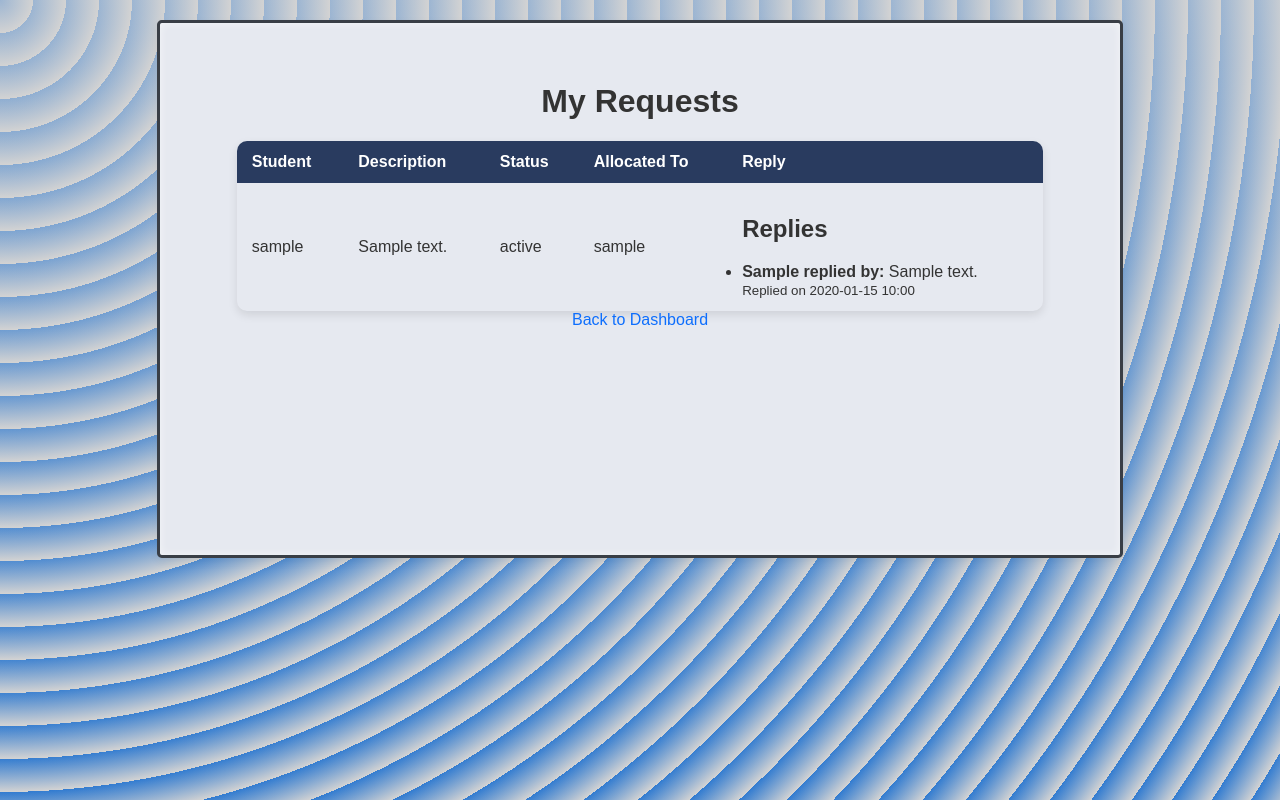
After one commit to Peizeli1/Hedgehog, a Django app: template insert_team_name_here/tutorials/templates/requests/request_list.html in a window 1280 px wide. The commit adds this page. Run offline with Django 3.2, Linux system fonts and the light colour scheme; the template is opened without the code that fills it: most values are stand-ins (such as "Sample title", 1, 10 or a date in 2020).

Commit message:
Add Request Function

```diff
--- a/insert_team_name_here/static/custom.css
+++ b/insert_team_name_here/static/custom.css
@@ -172,7 +172,7 @@ a {
 }
 
 form .btn {
-  width: 100%;
+  width: auto;
   padding: 1rem 2rem;
   border: none;
   font-size: 1rem;
@@ -199,7 +199,7 @@ form .btn:hover {
   padding: 1rem 2rem;
   border: none;
   border-radius: 20px;
-  font-size: 1.5rem;
+  font-size: 1.25rem;
   font-weight: 500;
   transition: all 0.3s ease-in-out;
   box-shadow: 0px 5px 15px rgba(0, 0, 0, 0.1);
@@ -413,13 +413,25 @@ a:hover {
 }
 
 .summary-cards {
+  display: flex;
   gap: 20px;
+  justify-content: space-between;
+}
+
+.summary-cards.three-columns .card {
+  flex: 1 1 30%;
+}
+
+.summary-cards.four-columns .card {
+  flex: 1 1 23%; /* 每个窗口占四分之一 */
 }
 
 .card {
   background-color: #ffffff;
   border-radius: 10px;
-  box-shadow: 0px 2px 4px rgba(0, 0, 0, 0.1);
+  padding: 20px;
+  box-shadow: 0px 4px 10px rgba(0, 0, 0, 0.1);
+  text-align: center;
 }
 
 .table-responsive {
@@ -508,7 +520,7 @@ a:hover {
 #posts {
   border-collapse: collapse;
   margin: 0px auto;
-  width: 50vw;
+  width: 90%;
   border-radius: 10px;
   overflow: hidden;
   text-align: left;
--- /dev/null
+++ b/insert_team_name_here/tutorials/templates/requests/request_list.html
@@ -0,0 +1,81 @@
+{% load static %}
+<!DOCTYPE html>
+<html>
+<head>
+    <title>Request List</title>
+    <link rel="stylesheet" type="text/css" href="{% static 'custom.css' %}">
+</head>
+<body>
+    <div class="dash-card">
+        <h1 class="text-center">
+            {% if user.role == "admin" %}
+                All Student Requests
+            {% else %}
+                My Requests
+            {% endif %}
+        </h1>
+
+        {% if user.role == 'student' %}
+        <div style="margin-bottom: 20px; text-align: center;">
+            <form method="get" action="{% url 'tutorials:create_request' %}" style="display:inline;">
+                <button type="submit" class="btn btn-success">Create Request</button>
+            </form>
+        </div>
+        {% endif %}
+
+        <table id="posts">
+            <thead>
+                <tr>
+                    <th>Student</th>
+                    <th>Description</th>
+                    <th>Status</th>
+                    <th>Allocated To</th>
+                    <th>Reply</th>
+                    {% if user.role == "admin" %}
+                        <th>Actions</th>
+                    {% endif %}
+                </tr>
+            </thead>
+            <tbody>
+                {% for request in requests %}
+                <tr>
+                    <td>{{ request.student.username }}</td>
+                    <td>{{ request.description }}</td>
+                    <td>{{ request.get_status_display }}</td>
+                    <td>
+                        {% if request.allocated_to %}
+                            {{ request.allocated_to.username }}
+                        {% else %}
+                            Not allocated
+                        {% endif %}
+                    </td>
+                    <td>
+                        <h2>Replies</h2>
+                        <ul>
+                            {% for reply in request.replies.all %}
+                            <li>
+                                <strong>{{ reply.replied_by.get_full_name }}:</strong> {{ reply.reply_text }}
+                                <br><small>Replied on {{ reply.created_at|date:"Y-m-d H:i" }}</small>
+                            </li>
+                            {% empty %}
+                            <li>No replies yet.</li>
+                            {% endfor %}
+                        </ul>
+                    </td>
+                    {% if user.role == "admin" %}
+                    <td>
+                        <form method="get" action="{% url 'tutorials:update_request_status' request.id %}" style="display:inline;">
+                            <button type="submit" class="btn btn-primary btn-sm">Update</button>
+                        </form>
+                    </td>
+                    {% endif %}
+                </tr>
+                {% endfor %}
+            </tbody>
+        </table>
+        <div class="d-flex justify-content-center mt-4">
+            <a href="{% url 'tutorials:dashboard' %}" class="btn btn-secondary" type="button">Back to Dashboard</a>
+        </div>
+    </div>
+</body>
+</html>
--- a/insert_team_name_here/tutorials/urls.py
+++ b/insert_team_name_here/tutorials/urls.py
@@ -28,4 +28,9 @@ urlpatterns = [
     path('invoice/', views.InvoiceView.as_view(), name='invoice'),
 
     path('notifications/', views.NotificationsView.as_view(), name='notifications'),
+
+    #Request
+    path('requests/', views.request_list, name='request_list'),
+    path('requests/create/', views.create_request, name='create_request'),
+    path('requests/update/<int:request_id>/', views.update_request_status, name='update_request_status')
 ]
```
Also changed, not shown: insert_team_name_here/tutorials/forms.py (+15 -1 lines), insert_team_name_here/tutorials/models.py (+36 -0 lines), insert_team_name_here/tutorials/templates/dashboard.html (+11 -6 lines), insert_team_name_here/tutorials/templates/requests/create_request.html (added, +28 -0 lines), insert_team_name_here/tutorials/templates/requests/update_status.html (added, +54 -0 lines), insert_team_name_here/tutorials/views.py (+67 -2 lines), insert_team_name_here/tutorials/migrations/0005_studentrequest.py (added), insert_team_name_here/tutorials/migrations/0006_studentrequest_admin_reply_studentrequest_replied_by.py (added), insert_team_name_here/tutorials/migrations/0007_requestreply.py (added).
